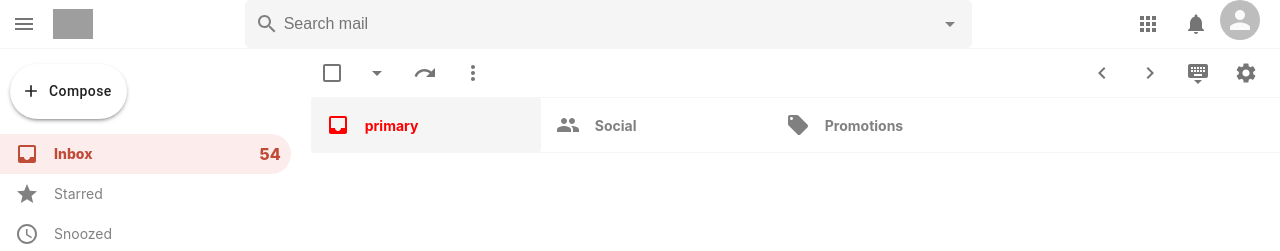
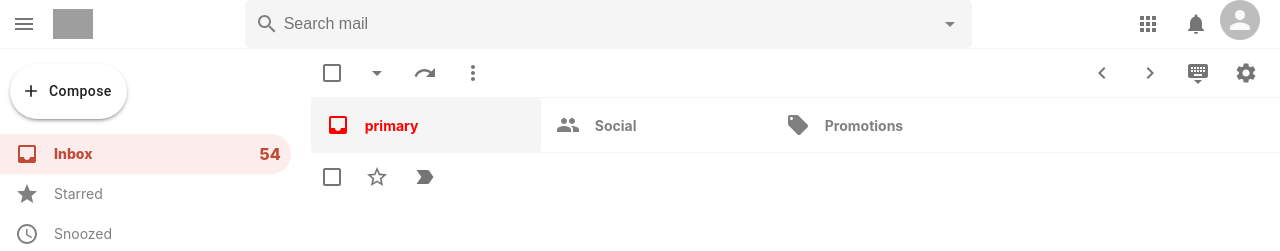
Before and after one commit to EinsVision/GMail-clone, a React (Create React App) app in the folder gmail-clone/: page / in a window 1280 px wide. Shown: the top 251 px of the page. Built offline with nearby package versions, Linux system fonts and the light colour scheme; grey boxes are pictures that could not be loaded.

Commit message:
Gmail frame

```diff
--- a/gmail-clone/src/EmailList.js
+++ b/gmail-clone/src/EmailList.js
@@ -12,6 +12,7 @@
 import PeopleIcon from '@material-ui/icons/People';
 import LocalOfferIcon from '@material-ui/icons/LocalOffer';
 import Section from './Section';
+import EmailRow from './EmailRow';
 
 function EmailList() {
   return (
@@ -58,7 +59,12 @@
       </div>
 
       <div className='emailList__list'>
-
+        <EmailRow
+          title='Google'
+          subject='Happy new year and welcome back!'
+          description='This is a test'
+          time='10pm'
+        />
       </div>
     </div>
   )
--- /dev/null
+++ b/gmail-clone/src/EmailRow.js
@@ -0,0 +1,37 @@
+import { Checkbox, IconButton } from '@material-ui/core';
+import React from 'react';
+import './EmailRow.css';
+import StarBorderIcon from '@material-ui/icons/StarBorder';
+import LabelImportantIcon from '@material-ui/icons/LabelImportant';
+
+function EmailRow({title, subject, description, time}) {
+  return (
+    <div className='emailRow'>
+      <div className='emailRow__options'>
+        <Checkbox />
+
+        <IconButton>
+          <StarBorderIcon />
+        </IconButton>
+
+        <IconButton>
+          <LabelImportantIcon />
+        </IconButton>
+      </div>
+
+      <div className='emailRow__title'>
+
+      </div>
+
+      <div className='emailRow__message'>
+
+      </div>
+
+      <div className='emailRow__description'>
+
+      </div>
+    </div>
+  )
+}
+
+export default EmailRow
```
Also changed, not shown: gmail-clone/src/EmailRow.css (added).
